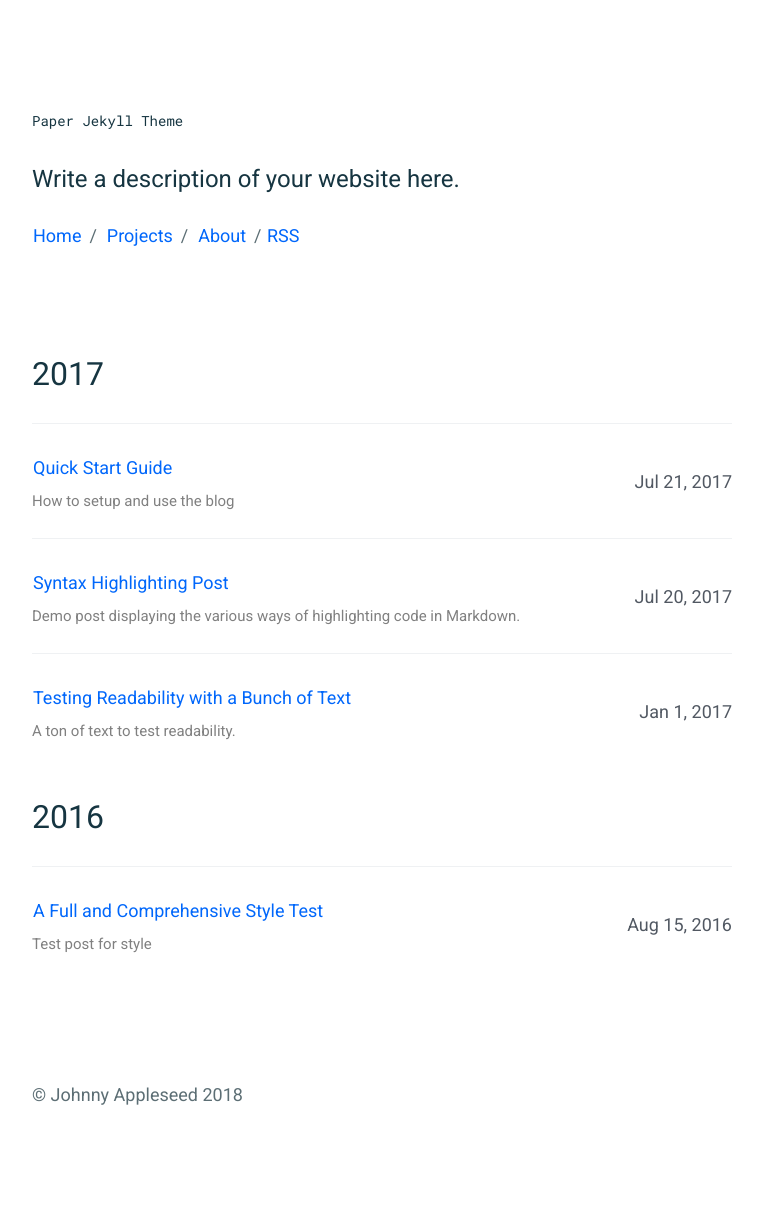
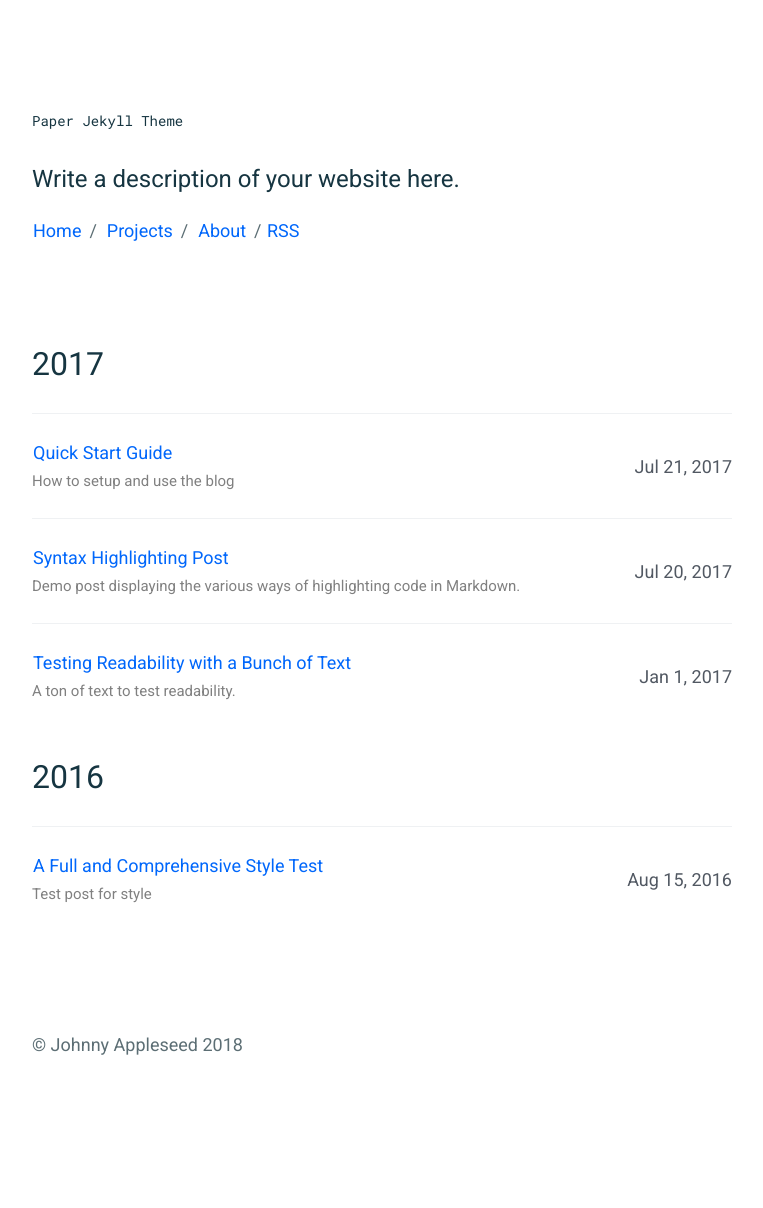
Before and after one commit to mkchoi212/paper-jekyll-theme, a Jekyll site: the page built from index.html, in a window 1280 px wide. Shown: the whole page, without its empty margins (258-1021 px from the left). Built offline with Jekyll 4.4.1, drawn with Linux system fonts in a browser that asks for light colours; after the commit the page ends 1158 px from its top, so only the background shows below that.

Commit message:
Fix <a> tag lines to have equal spacing between lines
The lines with <a> tag had 5px extra line spacing than lines without links due to padding for <a> tag.

```diff
--- a/_sass/base/_reset.scss
+++ b/_sass/base/_reset.scss
@@ -93,7 +93,7 @@ a {
 
     position: relative;
     display: inline-block;
-    padding: 5px 1px;
+    padding: 0px 1px;
     transition: color ease 0.3s;
 
     /* Hover animation effect for all buttons */
```
